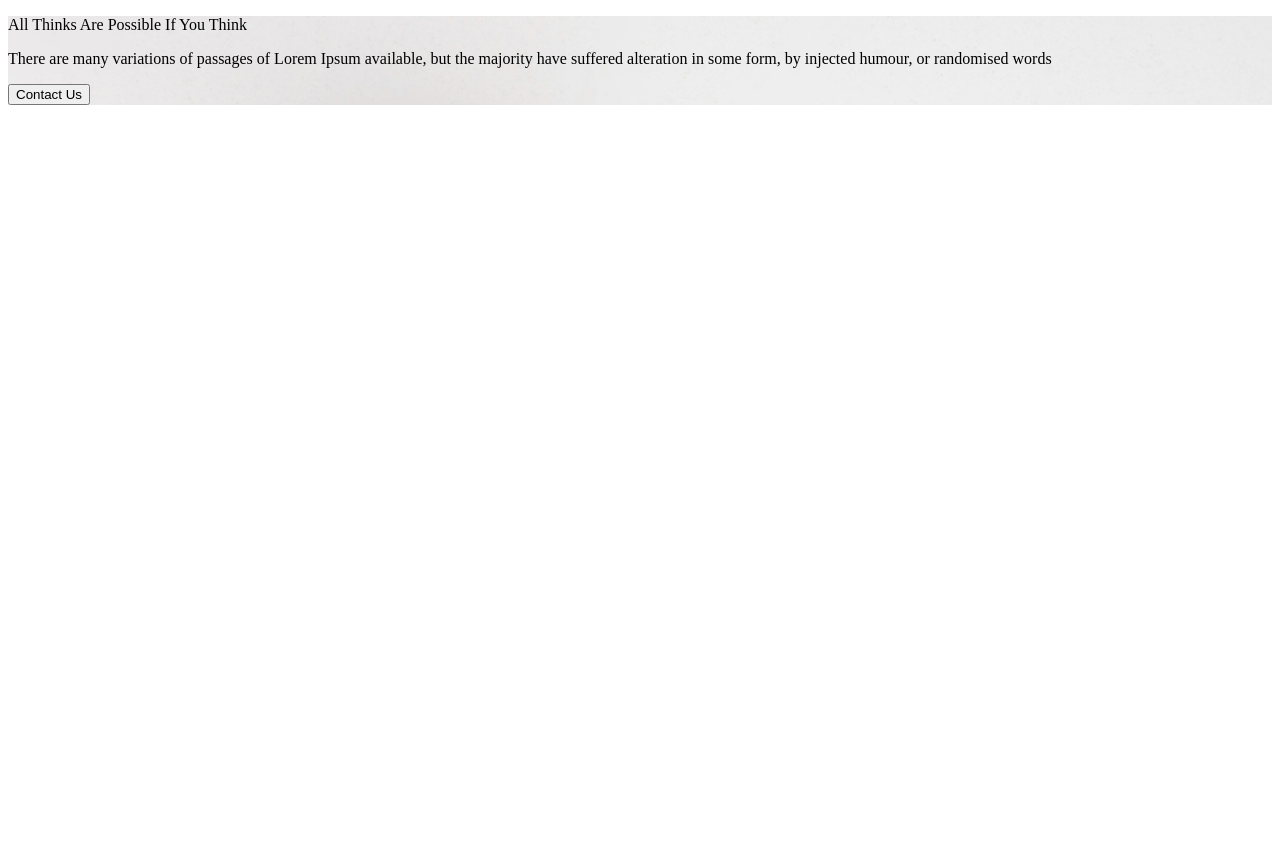
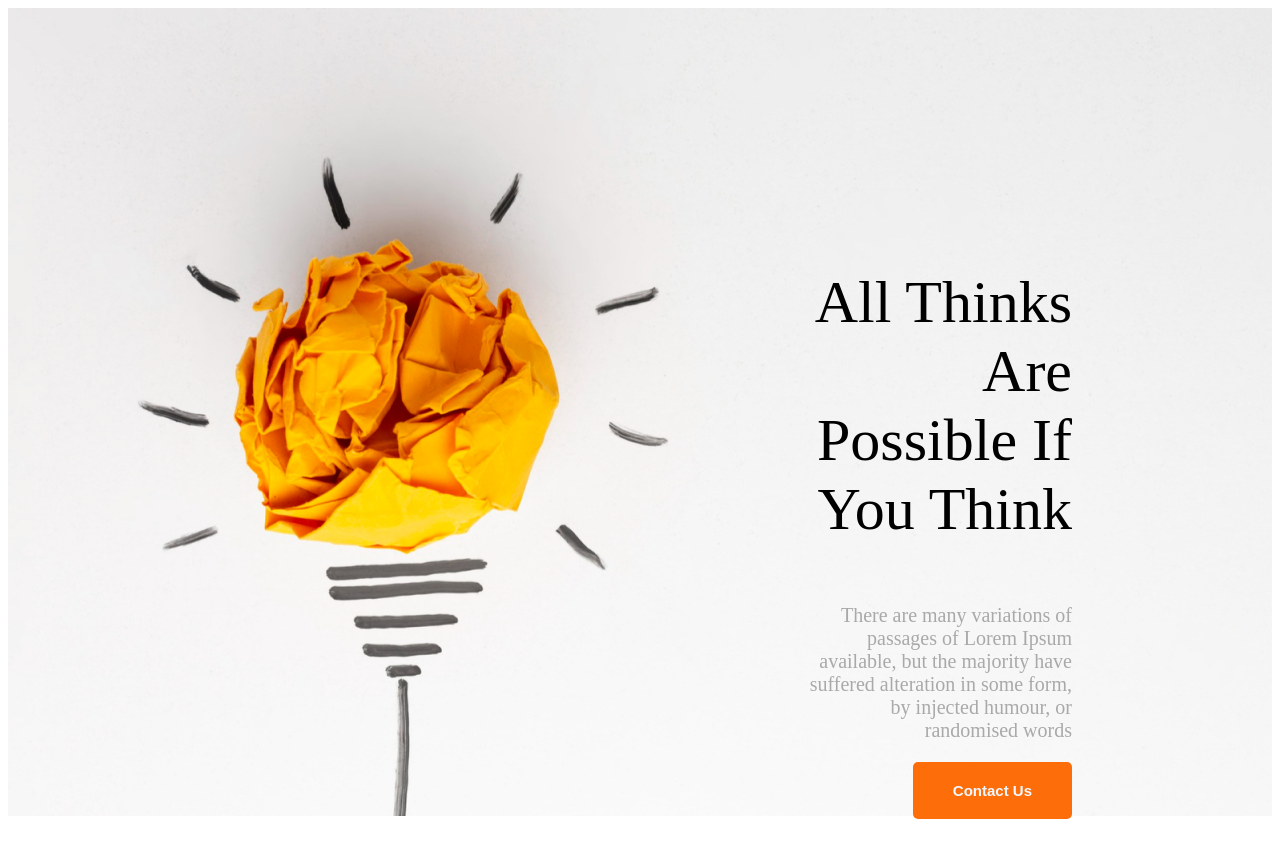
Before and after one commit to SunjidaSusmita/new-Year-portfolio, a plain HTML site: page index.html in a window 1280 px wide. Before the commit the page ends 800 px from the top, so only its background shows below. Drawn offline with Linux system fonts and the light colour scheme.

Commit message:
first commit

```diff
--- a/index.html
+++ b/index.html
@@ -4,6 +4,9 @@
     <meta charset="UTF-8">
     <meta http-equiv="X-UA-Compatible" content="IE=edge">
     <meta name="viewport" content="width=device-width, initial-scale=1.0">
+    <link rel="preconnect" href="https://fonts.googleapis.com">
+    <link rel="preconnect" href="https://fonts.gstatic.com" crossorigin>
+    <link href="https://fonts.googleapis.com/css2?family=Open+Sans:ital,wght@1,300&display=swap" rel="stylesheet">
     <link rel="stylesheet" href="styles/style.css">
 </head>
     <title>New-Year-Project</title>
@@ -11,7 +14,7 @@
 <body>
      <header class="head">
         <nav class="nav-title">
-            <p id="tittle-text">All Thinks Are Possible If You Think</p>
+            <p id="title-text">All Thinks Are Possible If You Think</p>
             <p id="short-text">There are many variations of passages of Lorem Ipsum
                 available, but the majority have suffered alteration in some
                 form, by injected humour, or randomised words</p>
--- a/styles/style.css
+++ b/styles/style.css
@@ -1,14 +1,27 @@
 .head{
     background-image: url(../images/banner/banner1.png);
     background-repeat: no-repeat;
-
+    background-position: top right bottom left;
 }
-
-.nav-tittle{
+.nav-title{
+    padding:  200px 200px 200px 800px;
     text-align: right;
-    padding: 400px 400px 200px 800px;
-
+    justify-content: space-between;
 }
 #title-text{
-    font-size: 800px;
+    font-weight: 200;
+    font-size: 60px;
 }
+#short-text{
+    font-size: 20px;
+    color:darkgray;
+}
+#btn{
+    color: aliceblue;
+    padding: 20px 40px;
+    border-radius: 5px;
+    border: 0;
+    background-color: #fd6e0a;
+    font-weight: 700;
+    font-size: 15px;
+}
```
